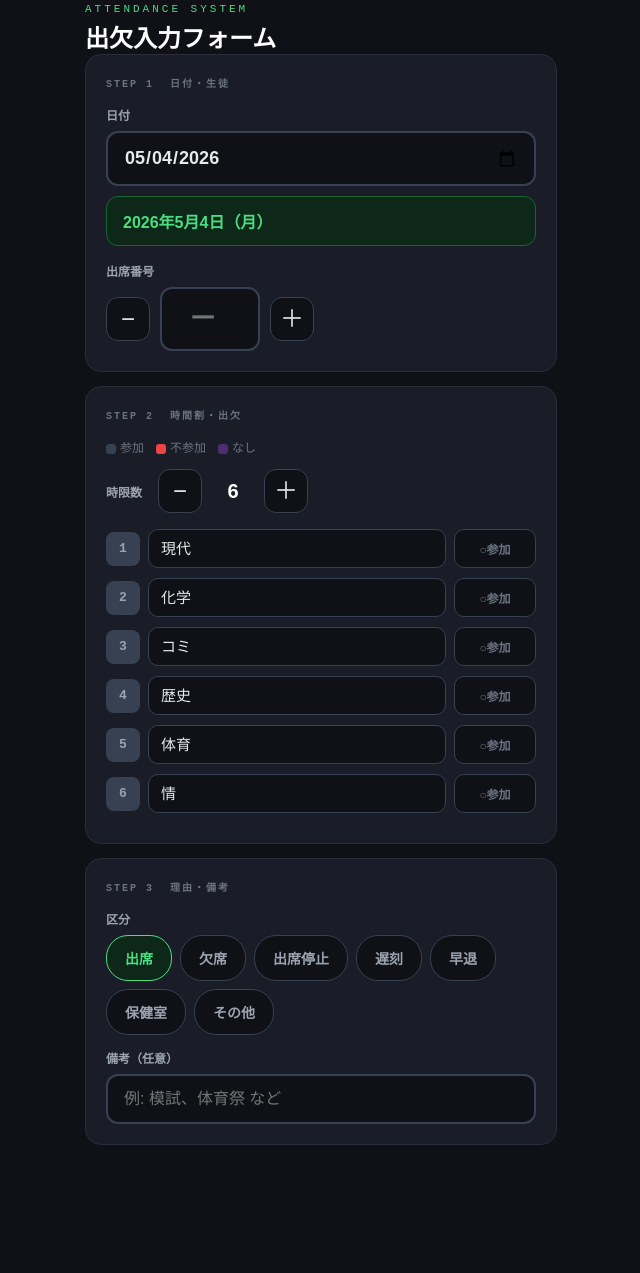
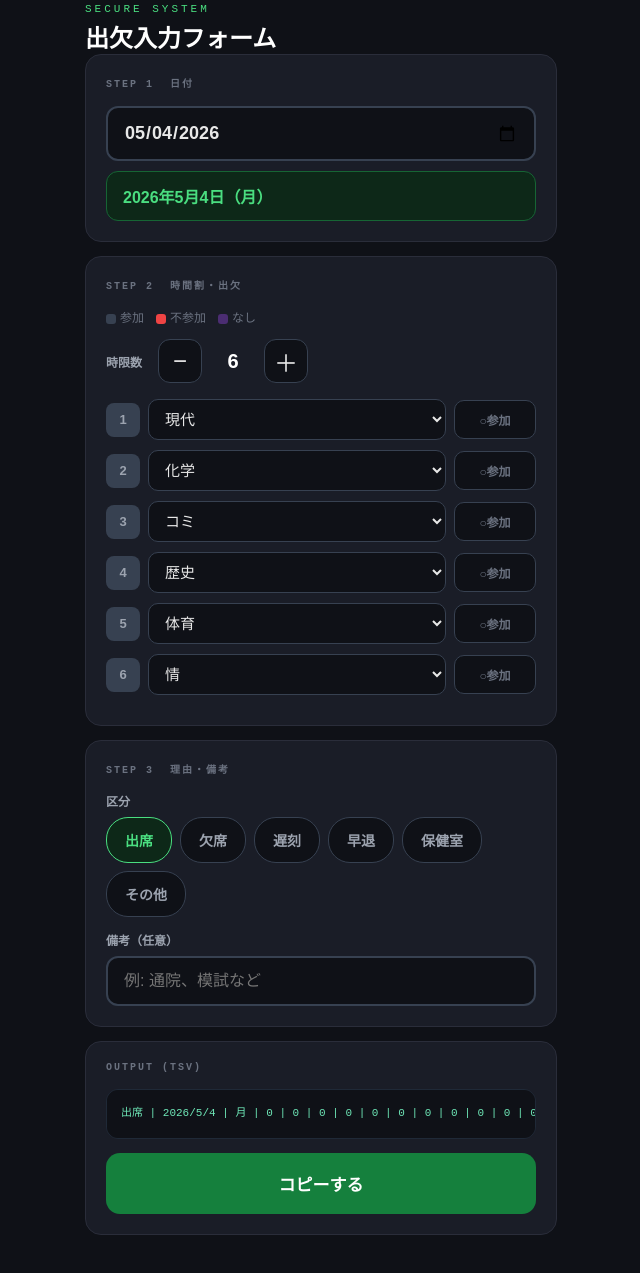
Before and after one commit to rockyglg13-bit/attendance, a plain HTML site: page index.html in a window 1280 px wide. Shown: the part 9-1282 px from the top of the page, without its empty margins (319-959 px from the left). Before the commit the page ends 1240 px from the top, so only its background shows below. Drawn offline with Linux system fonts and the light colour scheme.

Commit message:
Update index.html

```diff
--- a/index.html
+++ b/index.html
@@ -1,16 +1,11 @@
-
 
 <!DOCTYPE html>
 <html lang="ja">
 <head>
 <meta charset="UTF-8">
 <meta name="viewport" content="width=device-width, initial-scale=1.0, viewport-fit=cover">
-<meta name="apple-mobile-web-app-capable" content="yes">
-<meta name="apple-mobile-web-app-status-bar-style" content="black-translucent">
-<meta name="apple-mobile-web-app-title" content="出欠入力">
-<title>出欠入力フォーム</title>
+<title>出欠入力（匿名版）</title>
 <style>
-/* デザイン設定 */
 *{box-sizing:border-box;margin:0;padding:0;-webkit-tap-highlight-color:transparent;}
 body{font-family:'Hiragino Sans','Noto Sans JP',sans-serif;background:#0f1117;color:#e8e8e8;min-height:100vh;padding:0 0 60px;}
 .wrap{max-width:500px;margin:0 auto;padding:12px 14px;}
@@ -20,52 +15,41 @@ body{font-family:'Hiragino Sans','Noto Sans JP',sans-serif;background:#0f1117;co
 .card{background:#1a1d27;border:1px solid #2a2d3a;border-radius:16px;padding:20px;margin-bottom:14px;}
 .card-label{font-size:10px;color:#6b7280;letter-spacing:2px;margin-bottom:16px;font-family:monospace;font-weight:700;}
 .field-label{font-size:12px;color:#9ca3af;display:block;margin-bottom:8px;font-weight:600;}
-.date-input{width:100%;background:#0f1117;border:2px solid #374151;border-radius:12px;padding:14px 16px;color:#e8e8e8;font-size:18px;font-weight:700;outline:none;font-family:inherit;-webkit-appearance:none;appearance:none;}
-.date-input:focus{border-color:#4ade80;}
-.date-display, .name-display{margin-top:10px;padding:12px 16px;background:#0d2818;border:1px solid #166534;border-radius:12px;font-size:16px;font-weight:700;color:#4ade80;display:none;}
-.legend{display:flex;gap:12px;font-size:12px;color:#6b7280;margin-bottom:14px;flex-wrap:wrap;}
+.date-input{width:100%;background:#0f1117;border:2px solid #374151;border-radius:12px;padding:14px 16px;color:#e8e8e8;font-size:18px;font-weight:700;outline:none;font-family:inherit;}
+.date-display{margin-top:10px;padding:12px 16px;background:#0d2818;border:1px solid #166534;border-radius:12px;font-size:16px;font-weight:700;color:#4ade80;display:none;}
+.legend{display:flex;gap:12px;font-size:12px;color:#6b7280;margin-bottom:14px;}
 .dot{display:inline-block;width:10px;height:10px;border-radius:3px;margin-right:4px;vertical-align:middle;}
 .cnt-row{display:flex;align-items:center;gap:16px;margin-bottom:16px;}
-.cnt-btn{width:44px;height:44px;border-radius:12px;border:1px solid #374151;background:#0f1117;color:#e8e8e8;font-size:24px;cursor:pointer;display:flex;align-items:center;justify-content:center;line-height:1;}
+.cnt-btn{width:44px;height:44px;border-radius:12px;border:1px solid #374151;background:#0f1117;color:#e8e8e8;font-size:24px;cursor:pointer;}
 .cnt-val{font-size:20px;font-weight:800;color:#fff;min-width:30px;text-align:center;}
 .period-row{display:flex;align-items:center;gap:8px;margin-bottom:10px;}
-.period-num{width:34px;height:34px;border-radius:8px;background:#374151;display:flex;align-items:center;justify-content:center;font-size:13px;font-weight:700;color:#9ca3af;font-family:monospace;flex-shrink:0;}
-.subj-sel{flex:1;background:#0f1117;border:1px solid #374151;border-radius:10px;padding:10px 12px;color:#e8e8e8;font-size:15px;outline:none;font-family:inherit;-webkit-appearance:none;min-width:0;}
-.attend-btn{padding:10px 0;border-radius:10px;border:1px solid #374151;background:#0f1117;color:#6b7280;font-size:12px;font-weight:700;cursor:pointer;font-family:inherit;white-space:nowrap;width:82px;text-align:center;flex-shrink:0;}
+.period-num{width:34px;height:34px;border-radius:8px;background:#374151;display:flex;align-items:center;justify-content:center;font-size:13px;font-weight:700;color:#9ca3af;flex-shrink:0;}
+.subj-sel{flex:1;background:#0f1117;border:1px solid #374151;border-radius:10px;padding:10px 12px;color:#e8e8e8;font-size:15px;outline:none;}
+.attend-btn{padding:10px 0;border-radius:10px;border:1px solid #374151;background:#0f1117;color:#6b7280;font-size:12px;font-weight:700;cursor:pointer;width:82px;text-align:center;}
 .attend-btn.absent{border-color:#ef4444;background:#2d1515;color:#ef4444;}
 .attend-btn.none{border-color:#4b2d72;background:#1a1520;color:#a78bfa;}
 .reason-wrap{display:flex;flex-wrap:wrap;gap:8px;margin-bottom:14px;}
-.reason-btn{padding:12px 18px;border-radius:22px;border:1px solid #374151;background:#0f1117;color:#9ca3af;font-size:14px;font-weight:600;cursor:pointer;font-family:inherit;}
+.reason-btn{padding:12px 18px;border-radius:22px;border:1px solid #374151;background:#0f1117;color:#9ca3af;font-size:14px;font-weight:600;cursor:pointer;}
 .reason-btn.active{border-color:#4ade80;background:#0d2818;color:#4ade80;}
-.note-input{width:100%;background:#0f1117;border:2px solid #374151;border-radius:12px;padding:14px 16px;color:#e8e8e8;font-size:16px;outline:none;font-family:inherit;}
-.output-box{background:#0f1117;border:1px solid #1f2937;border-radius:12px;padding:14px;font-size:11px;font-family:monospace;color:#6ee7b7;overflow-x:auto;white-space:pre;margin-bottom:14px;line-height:1.8;}
-.copy-btn{width:100%;padding:18px;border-radius:14px;border:none;background:#15803d;color:#fff;font-size:17px;font-weight:800;cursor:pointer;font-family:inherit;}
-.copy-btn:active{background:#166534;}
-.hint{margin-top:12px;padding:14px 16px;background:#0d2818;border:1px solid #166534;border-radius:12px;font-size:13px;color:#86efac;line-height:1.7;}
+.note-input{width:100%;background:#0f1117;border:2px solid #374151;border-radius:12px;padding:14px 16px;color:#e8e8e8;font-size:16px;outline:none;}
+.output-box{background:#0f1117;border:1px solid #1f2937;border-radius:12px;padding:14px;font-size:11px;font-family:monospace;color:#6ee7b7;white-space:pre;overflow-x:auto;line-height:1.8;}
+.copy-btn{width:100%;padding:18px;border-radius:14px;border:none;background:#15803d;color:#fff;font-size:17px;font-weight:800;cursor:pointer;margin-top:14px;}
 </style>
 </head>
 <body>
 <div class="wrap">
   <div class="hdr">
-    <div class="hdr-sub">ATTENDANCE SYSTEM</div>
+    <div class="hdr-sub">SECURE SYSTEM</div>
     <div class="hdr-title">出欠入力フォーム</div>
   </div>
 
   <div class="card">
-    <div class="card-label">STEP 1 &nbsp;日付・生徒</div>
-    <label class="field-label">日付</label>
+    <div class="card-label">STEP 1 &nbsp;日付</div>
     <input type="date" id="dateInput" class="date-input" onchange="onDateChange()">
     <div id="dateDisplay" class="date-display"></div>
-    <label class="field-label" style="margin-top:16px">出席番号</label>
-    <div style="display:flex;align-items:center;gap:10px;">
-      <button class="cnt-btn" onclick="changeNo(-1)">−</button>
-      <input type="number" id="noInput" class="date-input" style="text-align:center;font-size:28px;font-weight:800;width:100px;flex-shrink:0;" min="1" max="39" placeholder="－" inputmode="numeric" oninput="onNoChange()">
-      <button class="cnt-btn" onclick="changeNo(1)">＋</button>
-    </div>
-    <div id="nameDisplay" class="name-display"></div>
   </div>
 
-  <div id="timetableCard" class="card" style="display:none">
+  <div id="timetableCard" class="card">
     <div class="card-label">STEP 2 &nbsp;時間割・出欠</div>
     <div class="legend">
       <span><span class="dot" style="background:#374151"></span>参加</span>
@@ -81,72 +65,57 @@ body{font-family:'Hiragino Sans','Noto Sans JP',sans-serif;background:#0f1117;co
     <div id="periodList"></div>
   </div>
 
-  <div id="reasonCard" class="card" style="display:none">
+  <div class="card">
     <div class="card-label">STEP 3 &nbsp;理由・備考</div>
     <label class="field-label">区分</label>
     <div class="reason-wrap" id="reasonBtns"></div>
     <label class="field-label" style="margin-top:10px;">備考（任意）</label>
-    <input type="text" id="noteInput" class="note-input" placeholder="例: 模試、体育祭 など" oninput="updateOutput()">
+    <input type="text" id="noteInput" class="note-input" placeholder="例: 通院、模試など" oninput="updateOutput()">
   </div>
 
   <div id="outputCard" class="card" style="display:none">
     <div class="card-label">OUTPUT (TSV)</div>
     <div id="outputBox" class="output-box"></div>
-    <button class="copy-btn" id="copyBtn" onclick="doCopy()">クリップボードにコピー</button>
-    <div id="copyHint" class="hint" style="display:none">📋 スプレッドシートの <strong>A列</strong> を選択してペーストしてください。</div>
+    <button class="copy-btn" onclick="doCopy()">コピーする</button>
   </div>
 </div>
 
 <script>
-// 生徒リスト
-var STUDENTS=[[1,'芥 伊純'],[2,'石川 瑠唯'],[3,'伊藤 正義'],[4,'植松 莉菜'],[5,'牛窪 杏梨'],[6,'宇都 彩葉'],[7,'遠藤 央祐'],[8,'太田 栞'],[9,'岡本 創'],[10,'加藤 すず'],[11,'金子 恵琳'],[12,'樺山 玲美'],[13,'苅部 良'],[14,'工藤 幸希'],[15,'倉田 美桜'],[16,'坂本 陽菜'],[17,'佐藤 聖純'],[18,'島津 立'],[19,'新宮 悠空'],[20,'鈴木 惇也'],[21,'銭 美希'],[22,'田山 聖来'],[23,'槻舘 可奈'],[24,'中澤 勇明'],[25,'長橋 瀬奈'],[26,'中村 知世'],[27,'中山 歩翔'],[28,'長谷川 樹'],[29,'福田 蒼太'],[30,'福本 秀太'],[31,'藤原 幸柚'],[32,'星野 実紗希'],[33,'真中 杏依'],[34,'宮﨑 偉'],[35,'宮村 龍'],[36,'村澤 徹哉'],[37,'吉野 みやび'],[38,'渡部 颯太'],[39,'渡部 菜緒']];
-var SUBJECTS=['現代','言語','地理','歴史','数I','数A','化学','物','体育','保健','芸','コミ','論','情','探求','LHR'];
-var DAYS=['日','月','火','水','木','金','土'];
-var TT={月:{1:'現代',2:'化学',3:'コミ',4:'歴史',5:'体育',6:'情'},火:{1:'芸',2:'芸',3:'数A',4:'論',5:'現代',6:'数I',7:'LHR'},水:{1:'地理',2:'言語',3:'歴史',4:'数I',5:'数A',6:'探求',7:'探求'},木:{1:'言語',2:'化学',3:'情',4:'地理',5:'体育',6:'物'},金:{1:'コミ',2:'物',3:'論',4:'保健',5:'数I',6:'コミ'}};
-var REASONS=['出席','欠席','出席停止','遅刻','早退','保健室','その他'];
-
+const SUBJECTS=['現代','言語','地理','歴史','数I','数A','化学','物','体育','保健','芸','コミ','論','情','探求','LHR'];
+const DAYS=['日','月','火','水','木','金','土'];
+const TT={
+  月:{1:'現代',2:'化学',3:'コミ',4:'歴史',5:'体育',6:'情'},
+  火:{1:'芸',2:'芸',3:'数A',4:'論',5:'現代',6:'数I',7:'LHR'},
+  水:{1:'地理',2:'言語',3:'歴史',4:'数I',5:'数A',6:'探求',7:'探求'},
+  木:{1:'言語',2:'化学',3:'情',4:'地理',5:'体育',6:'物'},
+  金:{1:'コミ',2:'物',3:'論',4:'保健',5:'数I',6:'コミ'}
+};
+const REASONS=['出席','欠席','遅刻','早退','保健室','その他'];
 var periodCount=6, periodData={}, reason='出席', selectedDow='';
 
 window.onload = function(){
   var today=new Date();
-  var yyyy=today.getFullYear(), mm=String(today.getMonth()+1).padStart(2,'0'), dd=String(today.getDate()).padStart(2,'0');
-  document.getElementById('dateInput').value=yyyy+'-'+mm+'-'+dd;
+  document.getElementById('dateInput').value=today.toISOString().split('T')[0];
   onDateChange();
 };
 
 function onDateChange(){
   var val=document.getElementById('dateInput').value;
-  if(!val)return;
   var d=new Date(val.replace(/-/g,'/')+' 00:00:00');
   selectedDow=DAYS[d.getDay()];
   document.getElementById('dateDisplay').textContent=d.getFullYear()+'年'+(d.getMonth()+1)+'月'+d.getDate()+'日（'+selectedDow+'）';
   document.getElementById('dateDisplay').style.display='block';
-  periodData={};
   var tt=TT[selectedDow]||{};
   periodCount=Object.keys(tt).length||6;
   document.getElementById('periodVal').textContent=periodCount;
+  periodData={};
   for(var p=1;p<=8;p++) periodData[p]={subj:tt[p]||'',state:tt[p]?0:2};
   renderTimetable(); updateReasonSection(); updateOutput();
-}
-
-function changeNo(d){
-  var inp=document.getElementById('noInput');
-  var next=Math.min(39,Math.max(1,(parseInt(inp.value)||0)+d));
-  inp.value=next; onNoChange();
-}
-
-function onNoChange(){
-  var no=parseInt(document.getElementById('noInput').value), s=null;
-  for(var i=0;i<STUDENTS.length;i++) if(STUDENTS[i][0]===no){ s=STUDENTS[i]; break; }
-  var el=document.getElementById('nameDisplay');
-  if(s){ el.textContent=no+'番：'+s[1]; el.style.display='block'; } else el.style.display='none';
-  updateOutput();
 }
 
 function changePeriod(d){
   var n=periodCount+d; if(n<1||n>8)return;
   periodCount=n; document.getElementById('periodVal').textContent=n;
-  for(var p=1;p<=periodCount;p++) if(!periodData[p]) periodData[p]={subj:'',state:0};
   renderTimetable(); updateOutput();
 }
 
@@ -156,48 +125,38 @@ function renderTimetable(){
     var d=periodData[p]||(periodData[p]={subj:'',state:0});
     var btnCls='attend-btn'+(d.state===1?' absent':d.state===2?' none':'');
     var btnLabel=d.state===0?'○参加':d.state===1?'×不参加':'―なし';
-    var opts='<option value="">科目</option>'+SUBJECTS.map(function(s){return '<option value="'+s+'"'+(d.subj===s?' selected':'')+'>'+s+'</option>';}).join('');
-    html+='<div class="period-row"><div class="period-num">'+p+'</div><select class="subj-sel" onchange="setSubj('+p+',this.value)">'+opts+'</select><button class="'+btnCls+'" onclick="cycleState('+p+')">'+btnLabel+'</button></div>';
+    var opts='<option value="">科目</option>'+SUBJECTS.map(s=>`<option value="${s}" ${d.subj===s?'selected':''}>${s}</option>`).join('');
+    html+=`<div class="period-row"><div class="period-num">${p}</div><select class="subj-sel" onchange="periodData[${p}].subj=this.value;updateOutput()">${opts}</select><button class="${btnCls}" onclick="cycleState(${p})">${btnLabel}</button></div>`;
   }
   document.getElementById('periodList').innerHTML=html;
-  document.getElementById('timetableCard').style.display='block';
-  document.getElementById('reasonCard').style.display='block';
 }
-
-function setSubj(p,v){ periodData[p].subj=v; updateOutput(); }
 
 function cycleState(p){
   periodData[p].state=(periodData[p].state+1)%3;
-  var hasAbs=false; for(var k in periodData) if(periodData[k].state===1) hasAbs=true;
-  if(hasAbs && reason==='出席') reason='欠席'; // 不参加があれば自動で欠席に
-  renderTimetable(); updateReasonSection(); updateOutput();
+  renderTimetable(); updateOutput();
 }
 
 function updateReasonSection(){
-  var html=REASONS.map(function(r){return '<button class="reason-btn'+(r===reason?' active':'')+'" onclick="setReason(\''+r+'\')">'+r+'</button>';}).join('');
-  document.getElementById('reasonBtns').innerHTML=html;
+  document.getElementById('reasonBtns').innerHTML=REASONS.map(r=>`<button class="reason-btn ${r===reason?'active':''}" onclick="reason='${r}';updateReasonSection();updateOutput()">${r}</button>`).join('');
 }
 
-function setReason(r){ reason=r; updateReasonSection(); updateOutput(); }
-
 function updateOutput(){
-  var no=document.getElementById('noInput').value, dateVal=document.getElementById('dateInput').value;
-  if(!dateVal||!no){ document.getElementById('outputCard').style.display='none'; return; }
-  var d=new Date(dateVal.replace(/-/g,'/')+' 00:00:00'), dateStr=d.getFullYear()+'/'+(d.getMonth()+1)+'/'+d.getDate();
-  var note=document.getElementById('noteInput').value, counts={};
-  SUBJECTS.forEach(function(s){counts[s]=0;});
-  for(var p=1;p<=periodCount;p++){ var pd=periodData[p]; if(pd&&pd.state===1&&pd.subj) counts[pd.subj]++; }
-  var row=[reason,dateStr,selectedDow].concat(SUBJECTS.map(function(s){return counts[s]||0;})).concat([note]);
+  var dateVal=document.getElementById('dateInput').value;
+  if(!dateVal){document.getElementById('outputCard').style.display='none';return;}
+  var d=new Date(dateVal.replace(/-/g,'/')+' 00:00:00');
+  var counts={}; SUBJECTS.forEach(s=>counts[s]=0);
+  for(var p=1;p<=periodCount;p++) if(periodData[p].state===1 && periodData[p].subj) counts[periodData[p].subj]++;
+  var row=[reason,`${d.getFullYear()}/${d.getMonth()+1}/${d.getDate()}`,selectedDow].concat(SUBJECTS.map(s=>counts[s])).concat([document.getElementById('noteInput').value]);
   document.getElementById('outputBox').textContent=row.join(' | ');
   document.getElementById('outputCard').dataset.tsv=row.join('\t');
   document.getElementById('outputCard').style.display='block';
 }
 
 function doCopy(){
-  var text=document.getElementById('outputCard').dataset.tsv||'', btn=document.getElementById('copyBtn');
-  var ta=document.createElement('textarea'); ta.value=text; document.body.appendChild(ta); ta.select();
-  try{ document.execCommand('copy'); btn.textContent='✓ コピーしました！'; document.getElementById('copyHint').style.display='block'; }catch(e){}
-  document.body.removeChild(ta);
+  var t=document.getElementById('outputCard').dataset.tsv;
+  var ta=document.createElement('textarea'); ta.value=t; document.body.appendChild(ta); ta.select();
+  document.execCommand('copy'); document.body.removeChild(ta);
+  alert('コピーしました。スプレッドシートの該当行に貼り付けてください。');
 }
 </script>
 </body>
```
